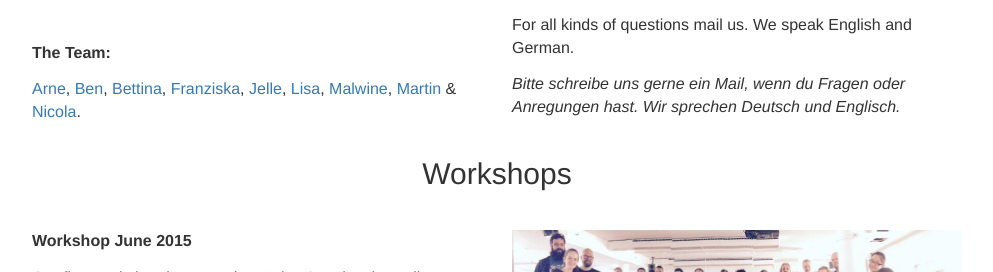
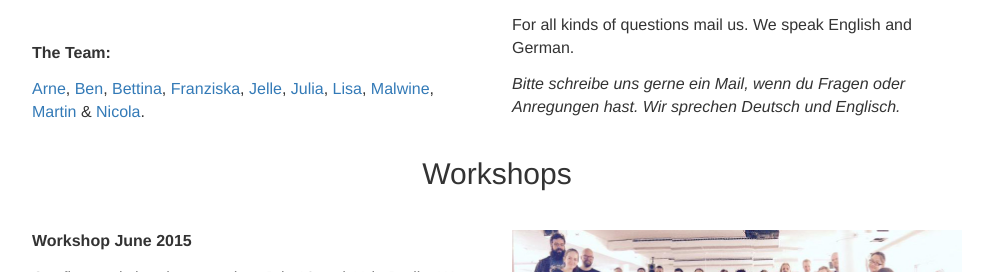
Before and after one commit to clojurebridge-berlin/clojurebridge-berlin.github.io, a Jekyll site: the page built from index.html, in a window 1280 px wide and 900 px high, scrolled down 4426 px. Shown: the part 180-452 px from the top of the window, without its empty margins (143-1136 px from the left). Built offline with Jekyll 4.4.1, drawn with Linux system fonts in a browser that asks for light colours.

Commit message:
Add Julia to team ✨

```diff
--- a/index.html
+++ b/index.html
@@ -252,6 +252,7 @@ title: Clojure Programming Workshops
           <a href="https://twitter.com/thatbettina">Bettina</a>,
           <a href="https://twitter.com/franschm">Franziska</a>,
           <a href="https://twitter.com/jellea">Jelle</a>,
+          <a href="https://twitter.com/anderspree">Julia</a>,
           <a href="http://lislis.de/">Lisa</a>,
           <a href="https://twitter.com/malweene">Malwine</a>,
           <a href="https://twitter.com/martinklepsch">Martin</a> &
```
